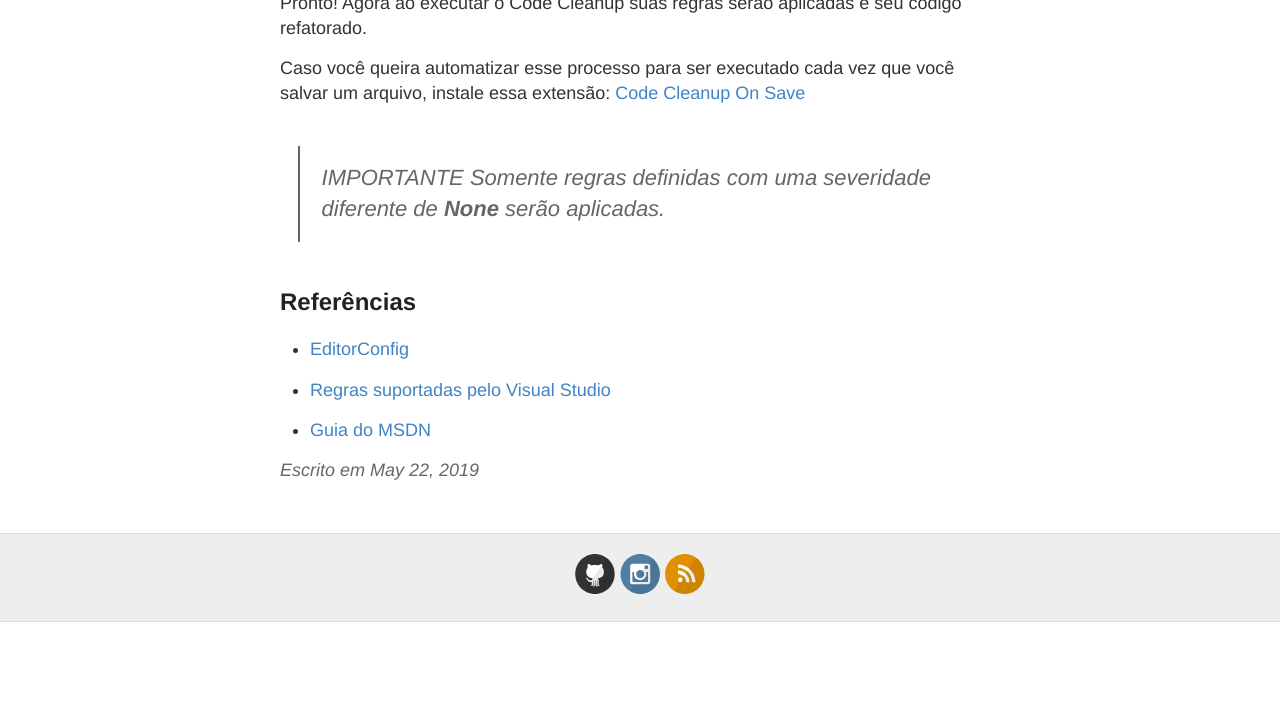
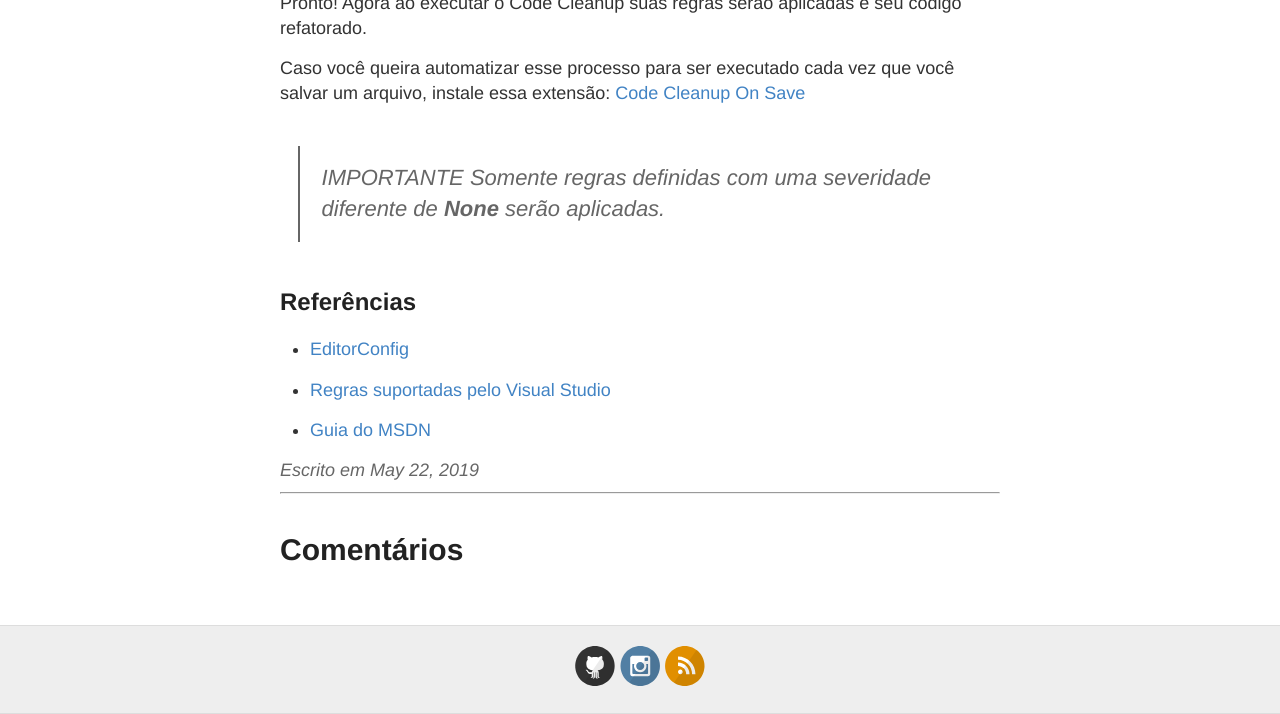
Before and after one commit to eltoncezar/eltoncezar.github.io, a Jekyll site: the page built from _posts/2019-5-22-vs-code-styles.md, in a window 1280 px wide and 900 px high, scrolled down 2648 px, cut to the strip 186-900 px from the top of the window. Built offline with Jekyll 4.4.1, drawn with Linux system fonts in a browser that asks for light colours; comment, search, counter and statistics services are not loaded; before the commit the page ends 3456 px from its top, so only the background shows below that.

Commit message:
Update post.html

```diff
--- a/_layouts/post.html
+++ b/_layouts/post.html
@@ -13,5 +13,7 @@ layout: default
     Escrito em {{ page.date | date: "%B %e, %Y" }}
   </div>
 
+  <hr>
+  <h1>Comentários</h1>
   {% include disqus.html %}
 </article>
```
